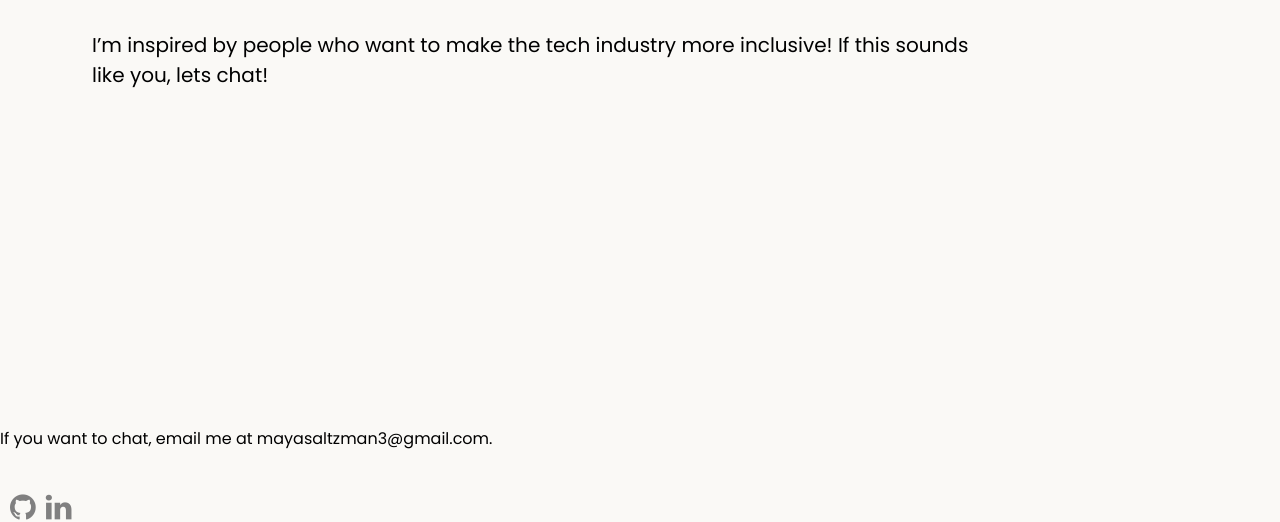
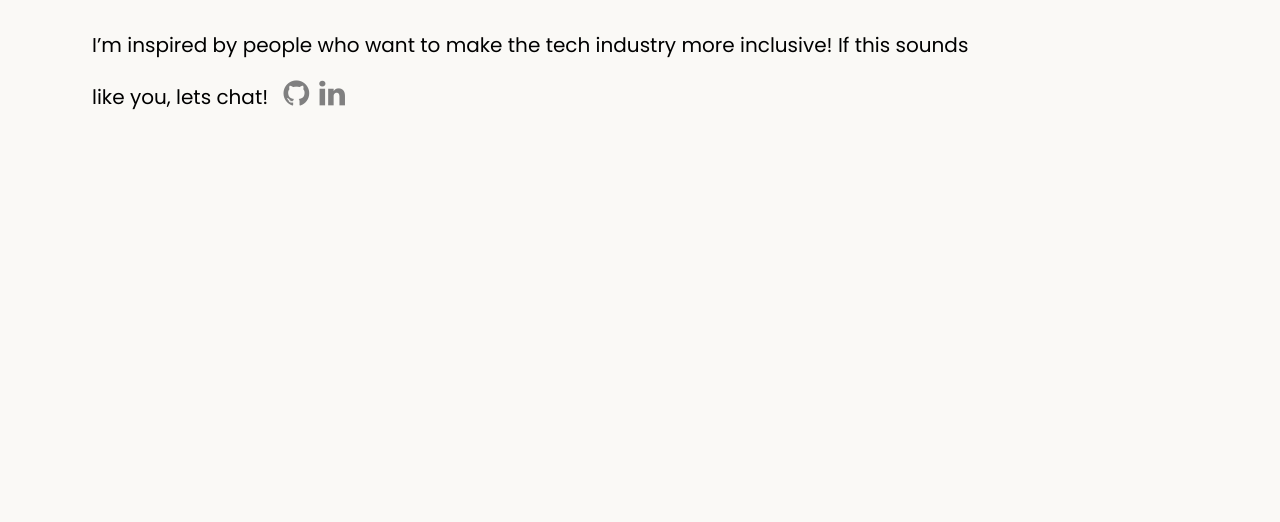
Before and after one commit to mayasaltzman/PersonalWebsiteV2, a React (Create React App) app in the folder my-site/: page / in a window 1280 px wide. Shown: the part 555-1077 px from the top of the page. After the commit the page ends 800 px from the top, so only its background shows below. Built offline with nearby package versions, Linux system fonts and the light colour scheme; grey boxes are pictures that could not be loaded.

Commit message:
scrapped idea of footer

```diff
--- a/my-site/src/App.js
+++ b/my-site/src/App.js
@@ -5,7 +5,6 @@ import Experience from './components/pages/experience';
 import Projects from './components/pages/projects';
 import Kenna from './components/pages/kenna';
 import Home from './components/pages/home';
-import Contact from './components/Contact'
 
 
 
--- a/my-site/src/components/Contact.css
+++ b/my-site/src/components/Contact.css
@@ -1,4 +1,5 @@
-#contact {
+/* //use if decide to make footer across all pages  */
+/* #contact {
    width: 100%;
    display: inline-flex;
 
@@ -32,4 +33,4 @@
    }
 
 
-}
+} */
--- a/my-site/src/components/Contact.js
+++ b/my-site/src/components/Contact.js
@@ -1,17 +1,18 @@
-import React from 'react'
-import "./Contact.css"
+// import React from 'react'
+// import "./Contact.css"
+//use if decide to make footer across all pages
 
-const projects = () => {
-    return (
-        <div id='contact'>
-            <footer id='footer'>
-                <p>If you want to chat, email me at mayasaltzman3@gmail.com. </p>
-                <a href="https://github.com/mayasaltzman"><i id="socials" class="fa fa-github"></i></a>
-                <a href="https://www.linkedin.com/in/maya-saltzman/"><i id="socials" class="fa fa-linkedin"></i></a>
-            </footer>
+// const projects = () => {
+//     return (
+//         <div id='contact'>
+//             <footer id='footer'>
+//                 <p>If you want to chat, email me at mayasaltzman3@gmail.com. </p>
+//                 <a href="https://github.com/mayasaltzman"><i id="socials" class="fa fa-github"></i></a>
+//                 <a href="https://www.linkedin.com/in/maya-saltzman/"><i id="socials" class="fa fa-linkedin"></i></a>
+//             </footer>
 
-        </div>
-    )
-}
+//         </div>
+//     )
+// }
 
-export default projects
+// export default projects
--- a/my-site/src/components/pages/home.css
+++ b/my-site/src/components/pages/home.css
@@ -26,7 +26,6 @@ h1{
     display: flex;
     text-align: left;
     justify-content: center;
-    padding-bottom: 300px;
 
 }
 
@@ -34,6 +33,20 @@ h1{
     width: 70%;
     font-size: 20px;
 }
+
+
+#socials {
+    padding-top: 18px;
+    padding-left: 10px;
+    font-size: 30px;
+    color: gray;
+
+ }
+
+ #socials:hover {
+    color: rgba(0, 0, 0, 0.703);
+ }
+
 
 #cs{
     color: purple;
@@ -61,7 +74,7 @@ h1{
 }
 
 @media (max-width: 950px) {
-    #body {
+    #body{
         display: flex;
         flex-direction: column;
         align-items: center;
--- a/my-site/src/components/pages/home.js
+++ b/my-site/src/components/pages/home.js
@@ -12,14 +12,11 @@ const home = () => {
         <p>I am currently a third year <span id='cs'>Computer Science Honors Co-op</span> student at the <span id='uni'>University of Guelph.</span> I most recently spent an eight month co-op work term at <span id='kenna'>Kenna</span> in the Data Management Department. I am passionate about environmentally sustainable tech. I enjoy learning about combining tech and ethics! <br /><br />
           I am the <span id='pres'>President</span> of the <span id='GCC'>Guelph Coding Community </span>and love my computing community.
           <br /><br />I like to spend my free time in nature or reading. You can find me camping and going on hikes. Over the years I have spent a total of 90 days in the woods.
-          I collect vinyls and recently have been enjoying trying out new vegan recipes. <br /><br />I’m inspired by people who want to make the tech industry more inclusive! If this sounds like you, lets chat!</p>
+          I collect vinyls and recently have been enjoying trying out new vegan recipes. <br /><br />I’m inspired by people who want to make the tech industry more inclusive! If this sounds like you, lets chat! <a href="https://github.com/mayasaltzman"><i id="socials" class="fa fa-github"></i></a>
+          <a href="https://www.linkedin.com/in/maya-saltzman/"><i id="socials" class="fa fa-linkedin"></i></a></p>
         <img id="pfp" src='profilephoto.png' alt='maya' />
       </div>
-      <footer>
-        <p>If you want to chat, email me at mayasaltzman3@gmail.com. </p>
-        <a href="https://github.com/mayasaltzman"><i id="socials" class="fa fa-github"></i></a>
-        <a href="https://www.linkedin.com/in/maya-saltzman/"><i id="socials" class="fa fa-linkedin"></i></a>
-      </footer>
+
 
     </div>
   )
```
